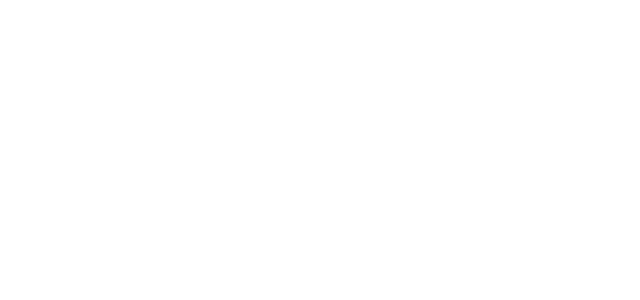
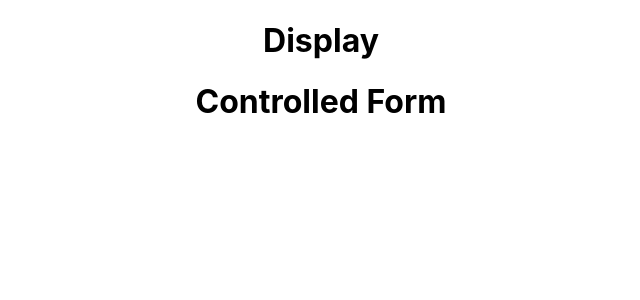
Before and after one commit to alwaysblue21/week14-day3-hw, a React (Create React App) app: page / in a window 1280 px wide. Shown: the top 300 px of the page, without its empty margins (319-959 px from the left). Built offline with nearby package versions, Linux system fonts and the light colour scheme.

Commit message:
components and app.js

```diff
--- a/src/App.js
+++ b/src/App.js
@@ -1,10 +1,13 @@
 import logo from './logo.svg';
 import './App.css';
+import Display from './components/Display';
+import ControlledForm from './components/ControlledForm';
 
 function App() {
   return (
     <div className="App">
-
+      <Display />
+      <ControlledForm />
     </div>
   );
 }
--- /dev/null
+++ b/src/components/ControlledForm.js
@@ -0,0 +1,7 @@
+function ControlledForm() {
+    return (
+        <h1>Controlled Form</h1>
+    )
+}
+
+export default ControlledForm;
--- /dev/null
+++ b/src/components/Display.js
@@ -0,0 +1,7 @@
+function Display() {
+    return (
+        <h1>Display</h1>
+    )
+}
+
+export default Display;
```
